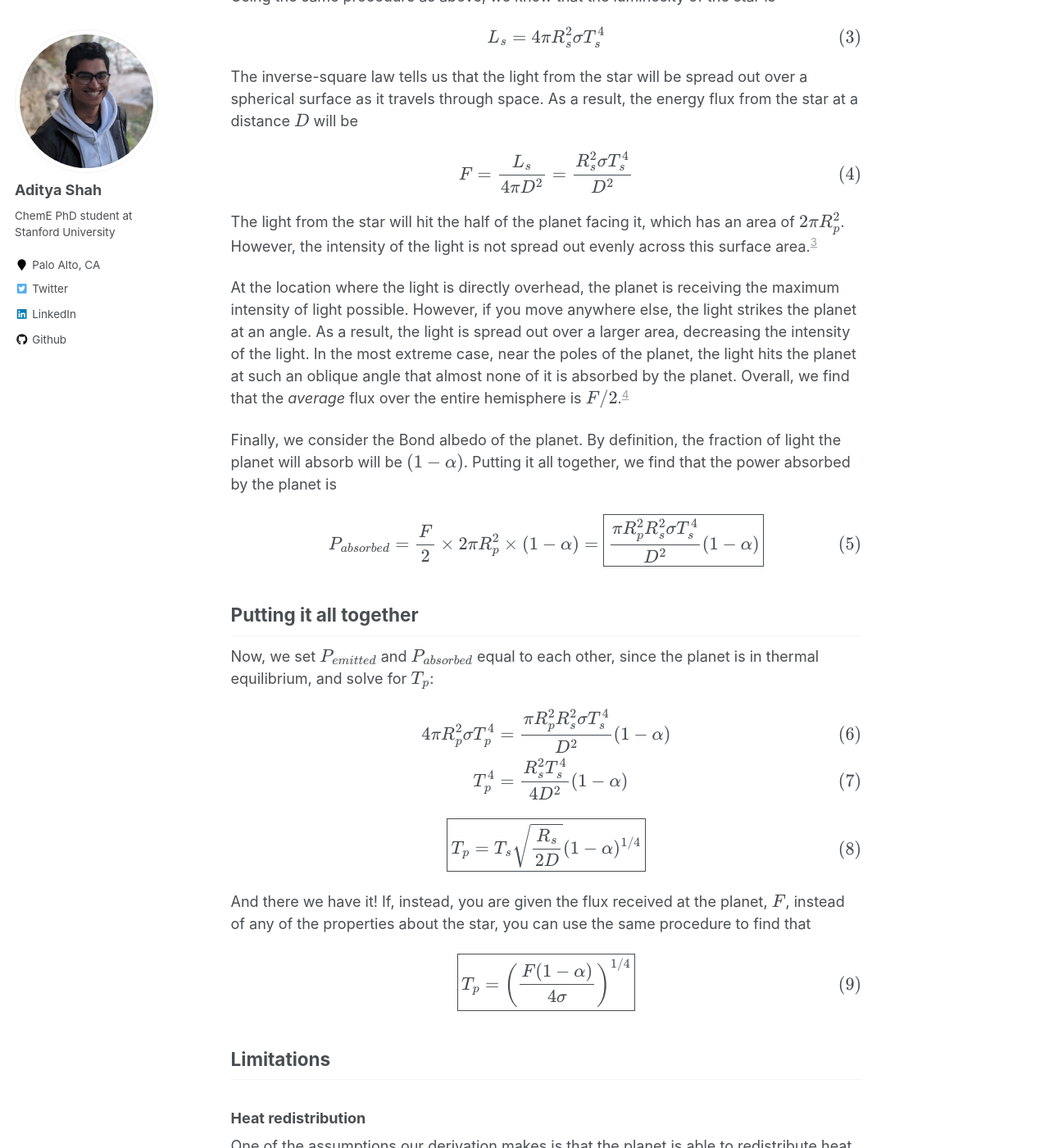
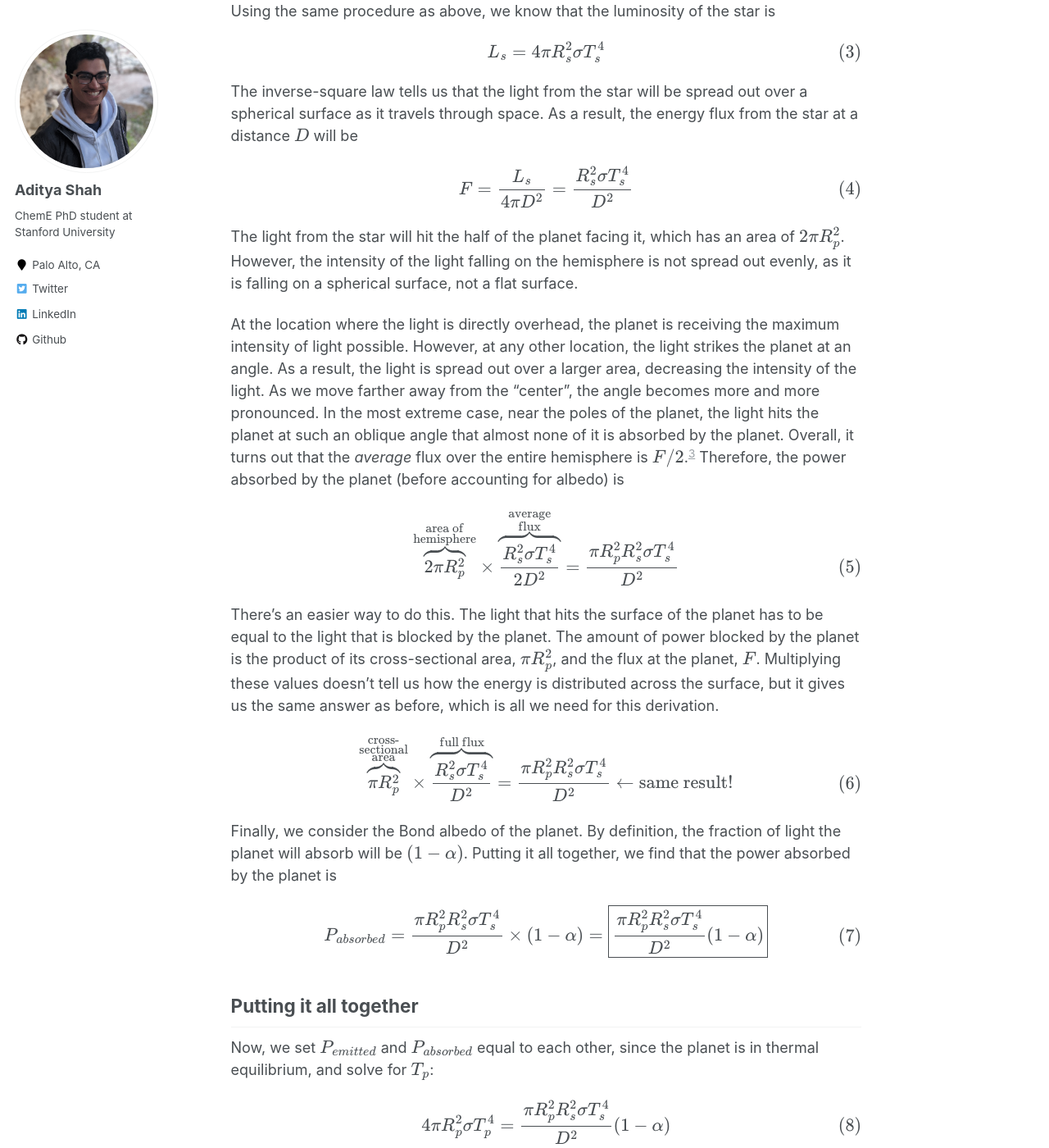
Before and after one commit to Adi1008/adi1008.github.io, a Jekyll site: the page built from _posts/2023-03-24-blog-post-1.md, in a window 1280 px wide and 1400 px high, scrolled down 1686 px. Shown: the whole window at 82% size. Built offline with Jekyll 4.4.1, drawn with Linux system fonts in a browser that asks for light colours; formulas are drawn with MathJax 3; some of the changed text lies outside the part shown.

Commit message:
updated PET post

```diff
--- a/_posts/2023-03-24-blog-post-1.md
+++ b/_posts/2023-03-24-blog-post-1.md
@@ -39,7 +38,7 @@ $$ P_{emitted} = P_{absorbed}$$
 
 [^2]: In truth, the surface/atmosphere of the planet will also receive some power from its interior, which I didn't explicitly write here. If we wanted to include it, we'd have a "$+\text{ }P_{internal}$" on the right-hand side of the equation. $P_{internal}$ is generally due to the radioactive decay of elements in the interior of the planet and the release of graviational potential energy from the planet's formation. For large planets like Jupiter, the power from the interior can be quite substantial, but for rocky/icy objects, which are more likely to be habitable, we can typically neglect it.
 
-This is a consequence of [conservation of energy](https://en.wikipedia.org/wiki/Conservation_of_energy), which states that energy cannot be created or destroyed. But, what are $P_{emitted}$ and $P_{absorbed}$?
+This is a consequence of conservation of energy, which states that energy cannot be created or destroyed. If we can derive expressions for $P_{emitted}$ and $P_{absorbed}$, we can set them equal to each other and solve for the equilibrium temperature of the planet. But, what are $P_{emitted}$ and $P_{absorbed}$?
 
 ## Finding $P_{emitted}$
 
@@ -59,17 +58,21 @@ The inverse-square law tells us that the light from the star will be spread out
 
 $$ F = \dfrac{L_s}{4\pi D^2} = \dfrac{R_s^2 \sigma T_s^4}{D^2} $$
 
-The light from the star will hit the half of the planet facing it, which has an area of $2\pi R_p^2$. However, the intensity of the light is not spread out evenly across this surface area.[^3]
+The light from the star will hit the half of the planet facing it, which has an area of $2\pi R_p^2$. However, the intensity of the light falling on the hemisphere is not spread out evenly, as it is falling on a spherical surface, not a flat surface.
 
-[^3]: Alternatively: the amount of power blocked by the planet is the product of its cross-sectional area, $\pi R_p^2$, and the flux at the planet, $F$. Multiplying these two quantities doesn't tell us anything about the distribution of the power across the surface of the planet, but will get us the same result. I would say this is the easier way to do the calculation.
+At the location where the light is directly overhead, the planet is receiving the maximum intensity of light possible. However, at any other location, the light strikes the planet at an angle. As a result, the light is spread out over a larger area, decreasing the intensity of the light. As we move farther away from the "center", the angle becomes more and more pronounced. In the most extreme case, near the poles of the planet, the light hits the planet at such an oblique angle that almost none of it is absorbed by the planet. Overall, it turns out that the *average* flux over the entire hemisphere is $F/2$.[^3] Therefore, the power absorbed by the planet (before accounting for albedo) is
 
-At the location where the light is directly overhead, the planet is receiving the maximum intensity of light possible. However, if you move anywhere else, the light strikes the planet at an angle. As a result, the light is spread out over a larger area, decreasing the intensity of the light. In the most extreme case, near the poles of the planet, the light hits the planet at such an oblique angle that almost none of it is absorbed by the planet. Overall, we find that the *average* flux over the entire hemisphere is $F/2$.[^4]
+$$ \overbrace{2\pi R_p^2}^{\substack{\text{area of} \\ \text{hemisphere}}} \times \overbrace{\dfrac{R_s^2 \sigma T_s^4}{2 D^2}}^{\substack{\text{average} \\ \text{flux}}} = \dfrac{\pi R_p^2R_s^2 \sigma T_s^4}{D^2}$$
 
-[^4]: The double integral $ FR_p^2 \int_{-\pi/2}^{\pi/2} \int_{0}^{\pi} \cos{\theta} \sin^2{\varphi} \, d\varphi\,d\theta = F\pi R_p^2$ gives us the total power absorbed by the hemisphere. Dividing this quantity by the total surface area of the hemisphere, $2\pi R_p^2$, gives the average flux across the entire hemisphere, which is $F/2$. **Please note that understanding this footnote is far beyond the scope of a Science Olympiad event aimed at middle school students and is only included for completeness.**
+[^3]: The double integral $ FR_p^2 \int_{-\pi/2}^{\pi/2} \int_{0}^{\pi} \cos{\theta} \sin^2{\varphi} \, d\varphi\,d\theta = F\pi R_p^2$ gives us the total power absorbed by the hemisphere. Dividing this quantity by the total surface area of the hemisphere, $2\pi R_p^2$, gives the average flux across the entire hemisphere, which is $F/2$. **This footnote is far beyond the scope of a Science Olympiad event aimed at middle school students and is only included for completeness.**
+
+There's an easier way to do this. The light that hits the surface of the planet has to be equal to the light that is blocked by the planet. The amount of power blocked by the planet is the product of its cross-sectional area, $\pi R_p^2$, and the flux at the planet, $F$. Multiplying these values doesn't tell us how the energy is distributed across the surface, but it gives us the same answer as before, which is all we need for this derivation.
+
+$$ \overbrace{\pi R_p^2}^{\substack{\text{cross-} \\ \text{sectional}\\ \text{area}}} \times \overbrace{\dfrac{R_s^2 \sigma T_s^4}{D^2}}^{\substack{\text{full flux}}} = \dfrac{\pi R_p^2R_s^2 \sigma T_s^4}{D^2} \leftarrow \text{same result!}$$
 
 Finally, we consider the Bond albedo of the planet. By definition, the fraction of light the planet will absorb will be $(1-\alpha)$. Putting it all together, we find that the power absorbed by the planet is
 
-$$ P_{absorbed} = \dfrac{F}{2} \times 2 \pi R_p^2 \times (1-\alpha)= \boxed{\dfrac{\pi R_p^2 R_s^2 \sigma T_s^4}{D^2}(1-\alpha)}$$
+$$ P_{absorbed} = \dfrac{\pi R_p^2R_s^2 \sigma T_s^4}{D^2} \times (1-\alpha)= \boxed{\dfrac{\pi R_p^2 R_s^2 \sigma T_s^4}{D^2}(1-\alpha)}$$
 
 ## Putting it all together
 
@@ -92,11 +95,11 @@ $$ \boxed{T_p = \left( \dfrac{F (1-\alpha)}{4 \sigma} \right)^{1/4}}$$
 
 ### Heat redistribution
 
-One of the assumptions our derivation makes is that the planet is able to redistribute heat so that it is all the same temperature. The planet can do this through rotating quickly (relative to the length of its revolution) or through convection/advection in its atmosphere, among other things. Many of the planets we've found in the habitable zone are tidally locked to their parent stars - would this assumption still be accurate? If not, what might change?
+One of the assumptions our derivation makes is that the planet is able to redistribute heat so that it is all the same temperature. The planet can do this through rotating quickly (relative to the length of its revolution) or through convection/advection in its atmosphere, among other things. Many of the planets we've found in the habitable zone are tidally locked to their parent stars, which could result in one side of the planet becoming much hotter than the other.
 
 ### Atmospheres
 
-Although our derivation takes into account the albedo of the object, it does not fully capture the effect of an atmosphere on the *surface* conditions on an object (among many other things), which may vary significantly from the atmospheric conditions. For example, the calculated equilibrium temperature of Venus is about 230 Kelvin, while the surface temperature is over 700 Kelvin. It is possible to include a simple atmosphere in the derivation for equilibrium temperature, but modeling anything complex can become intractable quickly.
+Although our derivation takes into account the albedo of the object, it does not fully capture the effect of an atmosphere on the planet, espcially at the surface, which may vary significantly from the atmospheric conditions. For example, the calculated equilibrium temperature of Venus is about 230 Kelvin, while the surface temperature is over 700 Kelvin. It is possible to include a simple atmosphere in the derivation for equilibrium temperature, but modeling anything complex can become intractable quickly.
 
 ## Closing thoughts
 
```
Also changed, not shown: other parts of _posts/2023-03-24-blog-post-1.md (+0 -1 lines).
